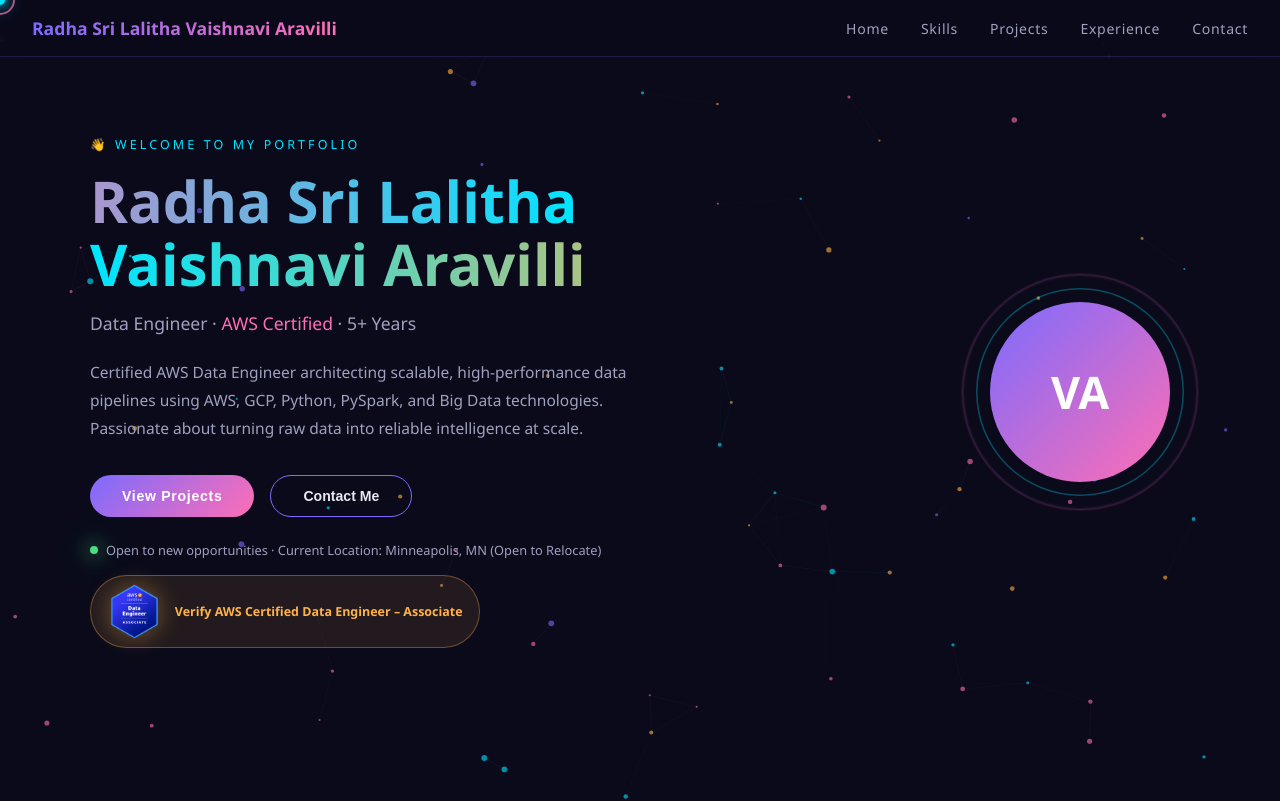
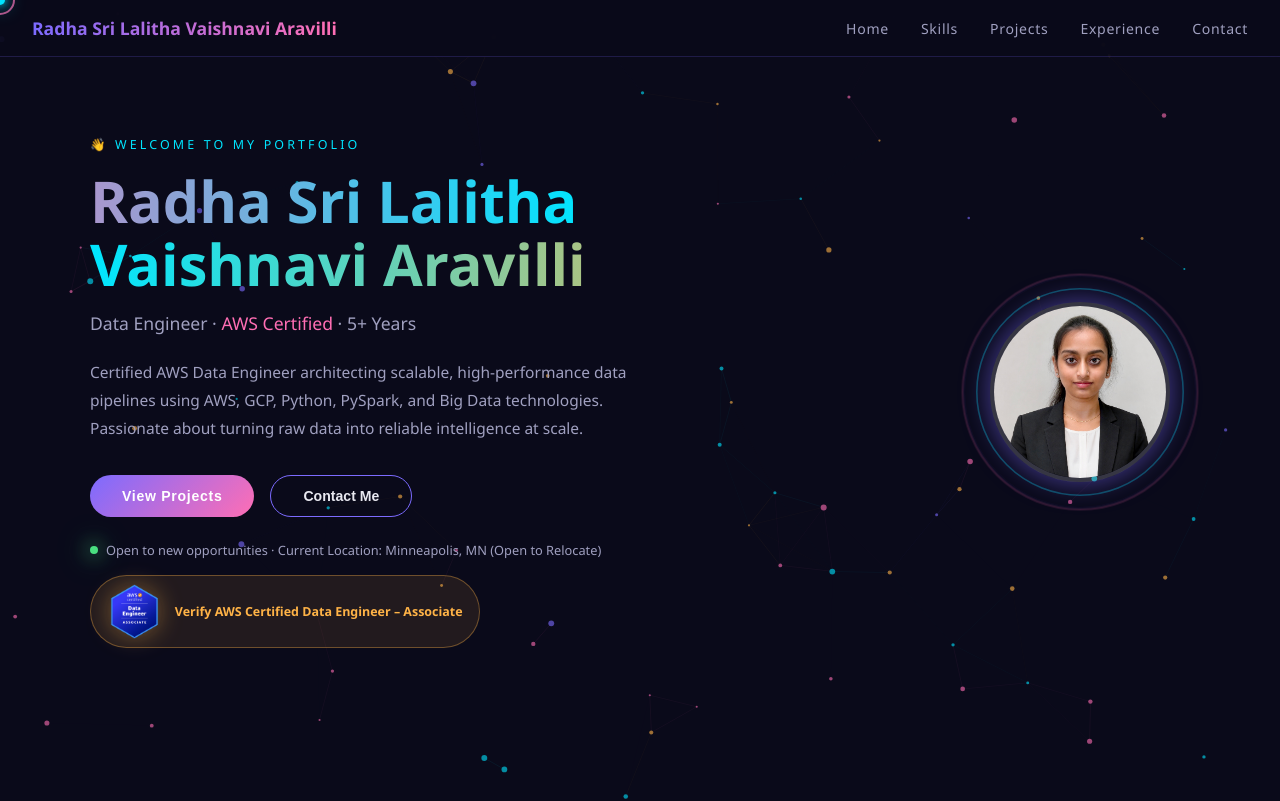
Before and after one commit to vaishnavi-aravilli/Portfolio, a plain HTML site: page index.html in a window 1280 px wide. Shown: the top 801 px of the page. Drawn offline with Linux system fonts and the light colour scheme.

Commit message:
Update index.html

```diff
--- a/index.html
+++ b/index.html
@@ -87,6 +87,19 @@ section{position:relative;z-index:2;padding:6rem 2rem;max-width:1100px;margin:0
 .hero-right{flex-shrink:0;opacity:0;animation:fadeIn 1s ease 1.2s forwards}
 .avatar-wrap{position:relative;width:220px;height:220px}
 .avatar-initials{width:180px;height:180px;border-radius:50%;background:linear-gradient(135deg,var(--indigo),var(--pink));display:flex;align-items:center;justify-content:center;font-size:2.8rem;font-weight:800;color:#fff;position:absolute;top:50%;left:50%;transform:translate(-50%,-50%);z-index:2}
+.profile-pic{
+  width:180px;
+  height:180px;
+  border-radius:50%;
+  object-fit:cover;
+  position:absolute;
+  top:50%;
+  left:50%;
+  transform:translate(-50%,-50%);
+  z-index:2;
+  border:4px solid rgba(255,255,255,0.18);
+  box-shadow:0 0 28px rgba(124,107,255,0.55);
+}
 .ripple{position:absolute;top:50%;left:50%;border-radius:50%;border:2px solid;transform:translate(-50%,-50%);animation:rippleOut 3s ease infinite}
 .ripple:nth-child(1){width:200px;height:200px;border-color:rgba(124,107,255,0.5);animation-delay:0s}
 .ripple:nth-child(2){width:230px;height:230px;border-color:rgba(255,110,180,0.4);animation-delay:1s}
@@ -233,7 +246,7 @@ footer{text-align:center;padding:2rem;font-size:0.78rem;color:var(--text2);borde
         <div class="ripple"></div>
         <div class="ripple"></div>
         <div class="ripple"></div>
-        <div class="avatar-initials">VA</div>
+        <img src="profile.jpg" class="profile-pic" alt="Radha Sri Lalitha Vaishnavi Aravilli">
       </div>
     </div>
   </div>
```
